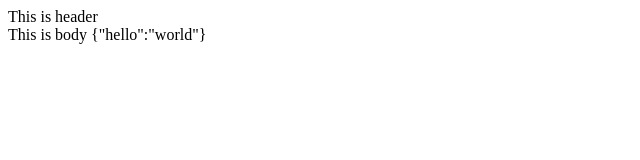
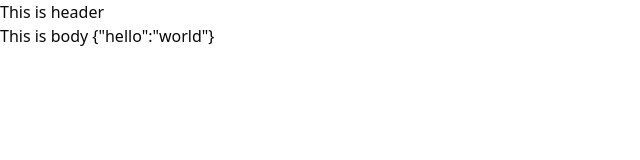
Before and after one commit to harumaxy/harumaxy.com, a SvelteKit app: page / in a window 1280 px wide. Shown: the top 160 px of the page, without its empty margins (0-640 px from the left). Built offline with nearby package versions, Linux system fonts and the light colour scheme.

Commit message:
introduce tailwind & shadcn-svelte

```diff
--- /dev/null
+++ b/postcss.config.js
@@ -0,0 +1,6 @@
+export default {
+	plugins: {
+		tailwindcss: {},
+		autoprefixer: {}
+	}
+};
--- a/svelte.config.js
+++ b/svelte.config.js
@@ -1,17 +1,14 @@
-import adapter from "@sveltejs/adapter-cloudflare";
+import adapter from '@sveltejs/adapter-cloudflare';
 import { vitePreprocess } from '@sveltejs/vite-plugin-svelte';
 
 /** @type {import('@sveltejs/kit').Config} */
 const config = {
-	// Consult https://kit.svelte.dev/docs/integrations#preprocessors
-	// for more information about preprocessors
 	preprocess: vitePreprocess(),
-
 	kit: {
-		// adapter-auto only supports some environments, see https://kit.svelte.dev/docs/adapter-auto for a list.
-		// If your environment is not supported, or you settled on a specific environment, switch out the adapter.
-		// See https://kit.svelte.dev/docs/adapters for more information about adapters.
-		adapter: adapter()
+		adapter: adapter(),
+		alias: {
+			'@/*': './src/lib/*'
+		}
 	}
 };
 
--- /dev/null
+++ b/tailwind.config.ts
@@ -0,0 +1,64 @@
+import { fontFamily } from "tailwindcss/defaultTheme";
+import type { Config } from "tailwindcss";
+
+const config: Config = {
+	darkMode: ["class"],
+	content: ["./src/**/*.{html,js,svelte,ts}"],
+	safelist: ["dark"],
+	theme: {
+		container: {
+			center: true,
+			padding: "2rem",
+			screens: {
+				"2xl": "1400px"
+			}
+		},
+		extend: {
+			colors: {
+				border: "hsl(var(--border) / <alpha-value>)",
+				input: "hsl(var(--input) / <alpha-value>)",
+				ring: "hsl(var(--ring) / <alpha-value>)",
+				background: "hsl(var(--background) / <alpha-value>)",
+				foreground: "hsl(var(--foreground) / <alpha-value>)",
+				primary: {
+					DEFAULT: "hsl(var(--primary) / <alpha-value>)",
+					foreground: "hsl(var(--primary-foreground) / <alpha-value>)"
+				},
+				secondary: {
+					DEFAULT: "hsl(var(--secondary) / <alpha-value>)",
+					foreground: "hsl(var(--secondary-foreground) / <alpha-value>)"
+				},
+				destructive: {
+					DEFAULT: "hsl(var(--destructive) / <alpha-value>)",
+					foreground: "hsl(var(--destructive-foreground) / <alpha-value>)"
+				},
+				muted: {
+					DEFAULT: "hsl(var(--muted) / <alpha-value>)",
+					foreground: "hsl(var(--muted-foreground) / <alpha-value>)"
+				},
+				accent: {
+					DEFAULT: "hsl(var(--accent) / <alpha-value>)",
+					foreground: "hsl(var(--accent-foreground) / <alpha-value>)"
+				},
+				popover: {
+					DEFAULT: "hsl(var(--popover) / <alpha-value>)",
+					foreground: "hsl(var(--popover-foreground) / <alpha-value>)"
+				},
+				card: {
+					DEFAULT: "hsl(var(--card) / <alpha-value>)",
+					foreground: "hsl(var(--card-foreground) / <alpha-value>)"
+				}
+			},
+			borderRadius: {
+				lg: "var(--radius)",
+				md: "calc(var(--radius) - 2px)",
+				sm: "calc(var(--radius) - 4px)"
+			},
+			fontFamily: {
+				sans: [...fontFamily.sans]
+			}
+		}
+	},
+};
+
+export default config;
```
Also changed, not shown: package.json (+12 -2 lines), components.json (added), 2 other files (tests, documents, lock files or other folders).
